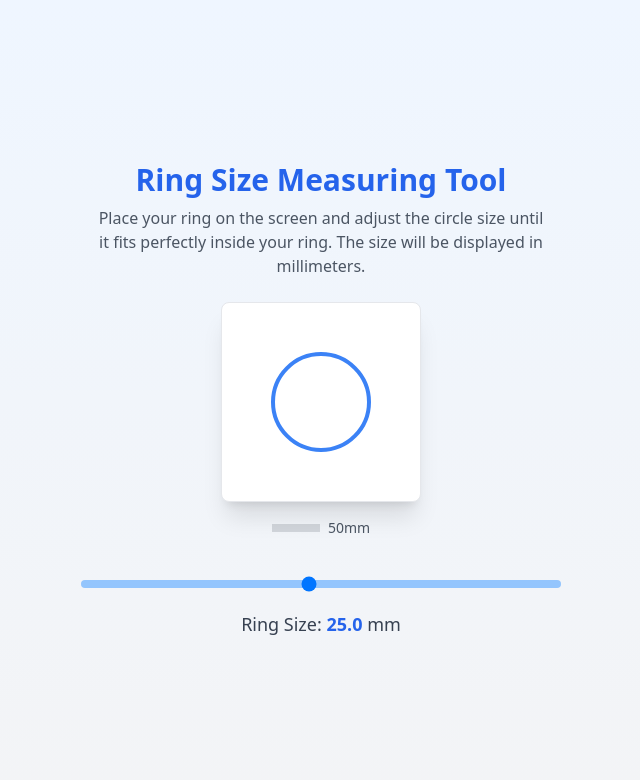
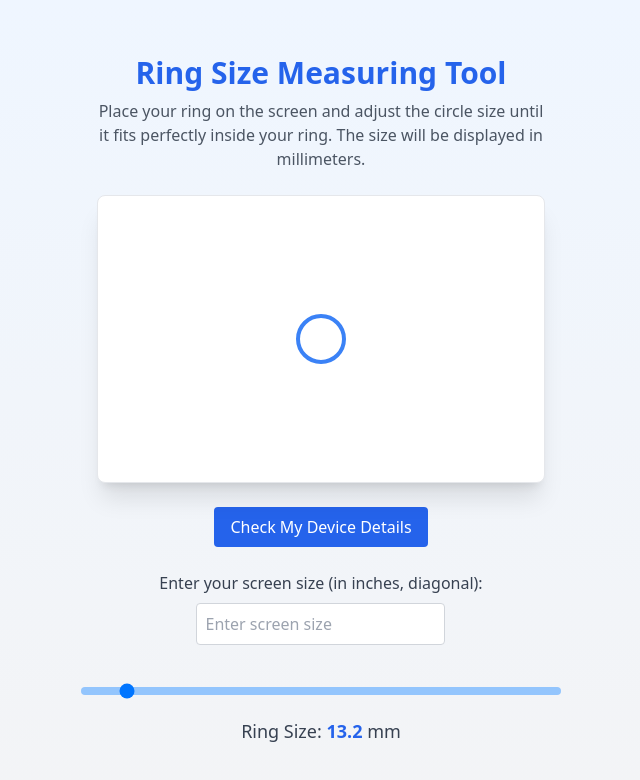
Before and after one commit to Mausam100/ring, a React (Vite) app: page / in a window 1280 px wide. Shown: the top 780 px of the page, without its empty margins (319-959 px from the left). Built offline with nearby package versions, Linux system fonts and the light colour scheme; no server answers.

Commit message:
i thing its done

```diff
--- a/src/components/RingSizeTool.jsx
+++ b/src/components/RingSizeTool.jsx
@@ -1,24 +1,43 @@
-import React, { useState, useEffect } from "react";
+import React, { useState } from "react";
 
 const RingSizeTool = () => {
-  const [sizeInPixels, setSizeInPixels] = useState(100); // Initial size in pixels
-  const [pixelRatio, setPixelRatio] = useState(1);
+  const [sizeInPixels, setSizeInPixels] = useState(50); // Size in pixels
+  const [dpi, setDpi] = useState(96); // Default DPI (for calibration)
+  const [screenWidth, setScreenWidth] = useState(0);
+  const [screenHeight, setScreenHeight] = useState(0);
+  const [devicePixelRatio, setDevicePixelRatio] = useState(1);
+  const [screenSizeInches, setScreenSizeInches] = useState(""); // User input for screen size
+  const [isDetailsChecked, setIsDetailsChecked] = useState(false);
 
-  useEffect(() => {
-    // Set the device pixel ratio on component mount
-    const ratio = window.devicePixelRatio || 1;
-    setPixelRatio(ratio);
-  }, []);
+  // Function to retrieve device details
+  const checkDeviceDetails = () => {
+    const width = screen.width;
+    const height = screen.height;
+    const dpr = window.devicePixelRatio;
 
-  // Define a reference value for 50mm (as 200px on standard screen)
-  const pixelToMm = 200 / 50; // 50mm = 200px, update based on your reference screen
+    // Calculate DPI based on resolution and screen size (if user provides it)
+    if (screenSizeInches) {
+      const diagonalResolution = Math.sqrt(width * width + height * height);
+      const calculatedDpi = diagonalResolution / parseFloat(screenSizeInches);
+      setDpi(calculatedDpi);
+    }
+
+    // Set the device details state
+    setScreenWidth(width);
+    setScreenHeight(height);
+    setDevicePixelRatio(dpr);
+    setIsDetailsChecked(true);
+  };
 
   const handleSizeChange = (e) => {
     setSizeInPixels(e.target.value);
   };
 
-  // Convert pixels to millimeters with consideration for device pixel ratio
-  const sizeInMm = ((sizeInPixels / pixelToMm) / pixelRatio).toFixed(1); // Account for pixel ratio
+  const handleScreenSizeChange = (e) => {
+    setScreenSizeInches(e.target.value);
+  };
+
+  const sizeInMm = ((sizeInPixels / dpi) * 25.4).toFixed(1); // Convert pixels to mm
 
   return (
     <div className="flex flex-col items-center justify-center min-h-screen bg-gradient-to-b from-blue-50 to-gray-100 p-4">
@@ -31,8 +50,8 @@ const RingSizeTool = () => {
         perfectly inside your ring. The size will be displayed in millimeters.
       </p>
 
-      {/* Fixed Size Box for Ring Measurement */}
-      <div className="relative flex justify-center items-center mt-6 w-[200px] h-[200px] bg-white shadow-xl rounded-lg border border-gray-200">
+      {/* Ring Measuring Container */}
+      <div className="relative flex justify-center items-center mt-6 w-full max-w-md h-72 bg-white shadow-xl rounded-lg border border-gray-200">
         <div
           className="border-4 border-blue-500 rounded-full"
           style={{
@@ -42,10 +61,34 @@ const RingSizeTool = () => {
         ></div>
       </div>
 
-      {/* Graph-like scale for reference */}
-      <div className="flex mt-4 space-x-2 items-center">
-        <div className="w-12 h-2 bg-gray-300"></div> {/* Visual scale */}
-        <div className="text-sm text-gray-600">50mm</div>
+      {/* Device Details */}
+      <div className="mt-6 text-center">
+        <button
+          onClick={checkDeviceDetails}
+          className="px-4 py-2 bg-blue-600 text-white rounded hover:bg-blue-700"
+        >
+          Check My Device Details
+        </button>
+
+        {isDetailsChecked && (
+          <div className="mt-4">
+            <p>Screen Resolution: {screenWidth}x{screenHeight} px</p>
+            <p>Device Pixel Ratio (DPR): {devicePixelRatio}</p>
+            <p>Calculated DPI: {dpi.toFixed(1)}</p>
+          </div>
+        )}
+      </div>
+
+      {/* User Input for Screen Size (in inches) */}
+      <div className="mt-6 text-center">
+        <p className="text-gray-700">Enter your screen size (in inches, diagonal):</p>
+        <input
+          type="number"
+          value={screenSizeInches}
+          onChange={handleScreenSizeChange}
+          className="mt-2 p-2 border border-gray-300 rounded"
+          placeholder="Enter screen size"
+        />
       </div>
 
       {/* Slider and Size Display */}
@@ -53,7 +96,7 @@ const RingSizeTool = () => {
         <input
           type="range"
           min="10"
-          max="200"
+          max="500"
           value={sizeInPixels}
           onChange={handleSizeChange}
           className="w-full appearance-none h-2 bg-blue-300 rounded-lg cursor-pointer"
```
